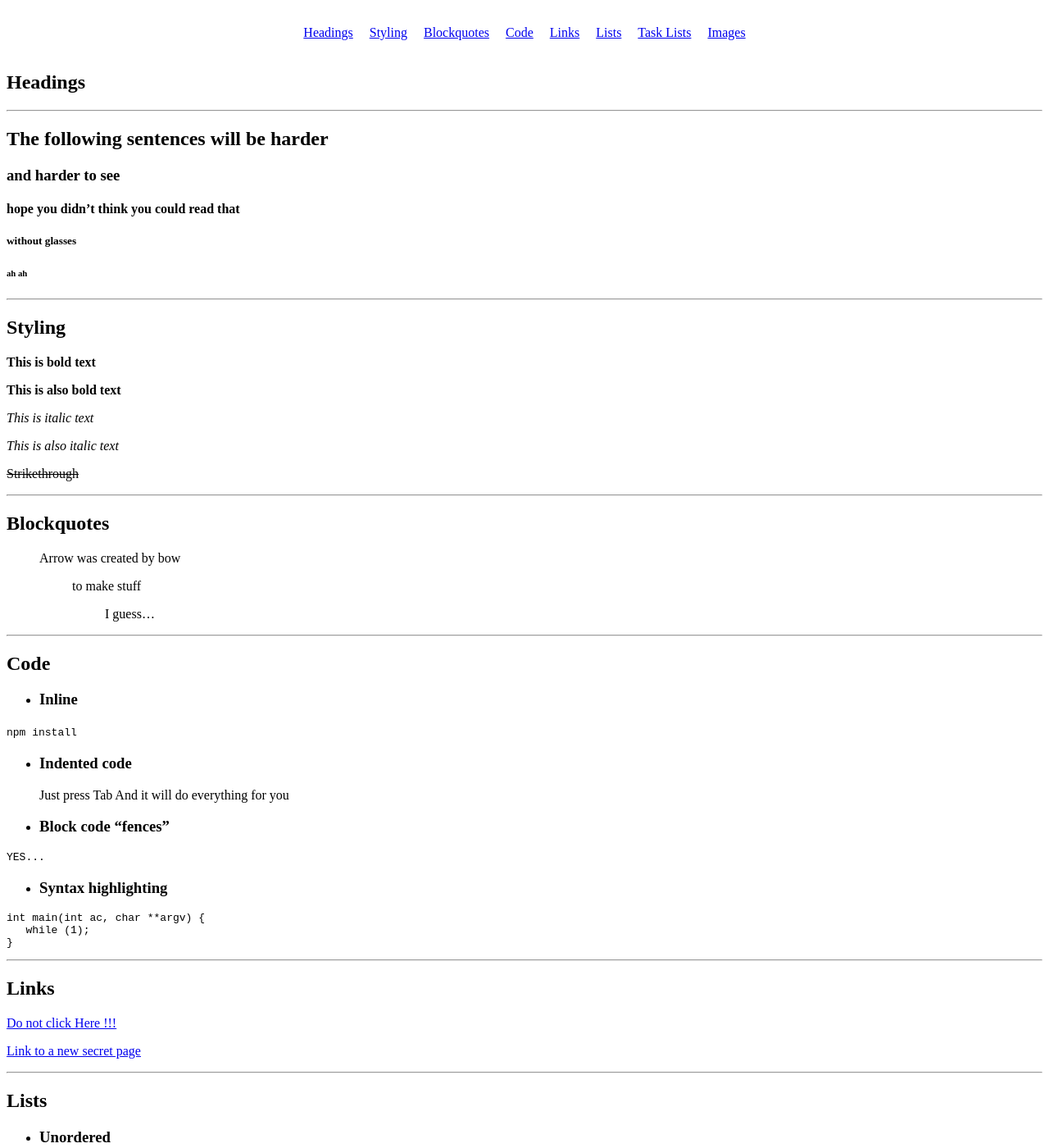
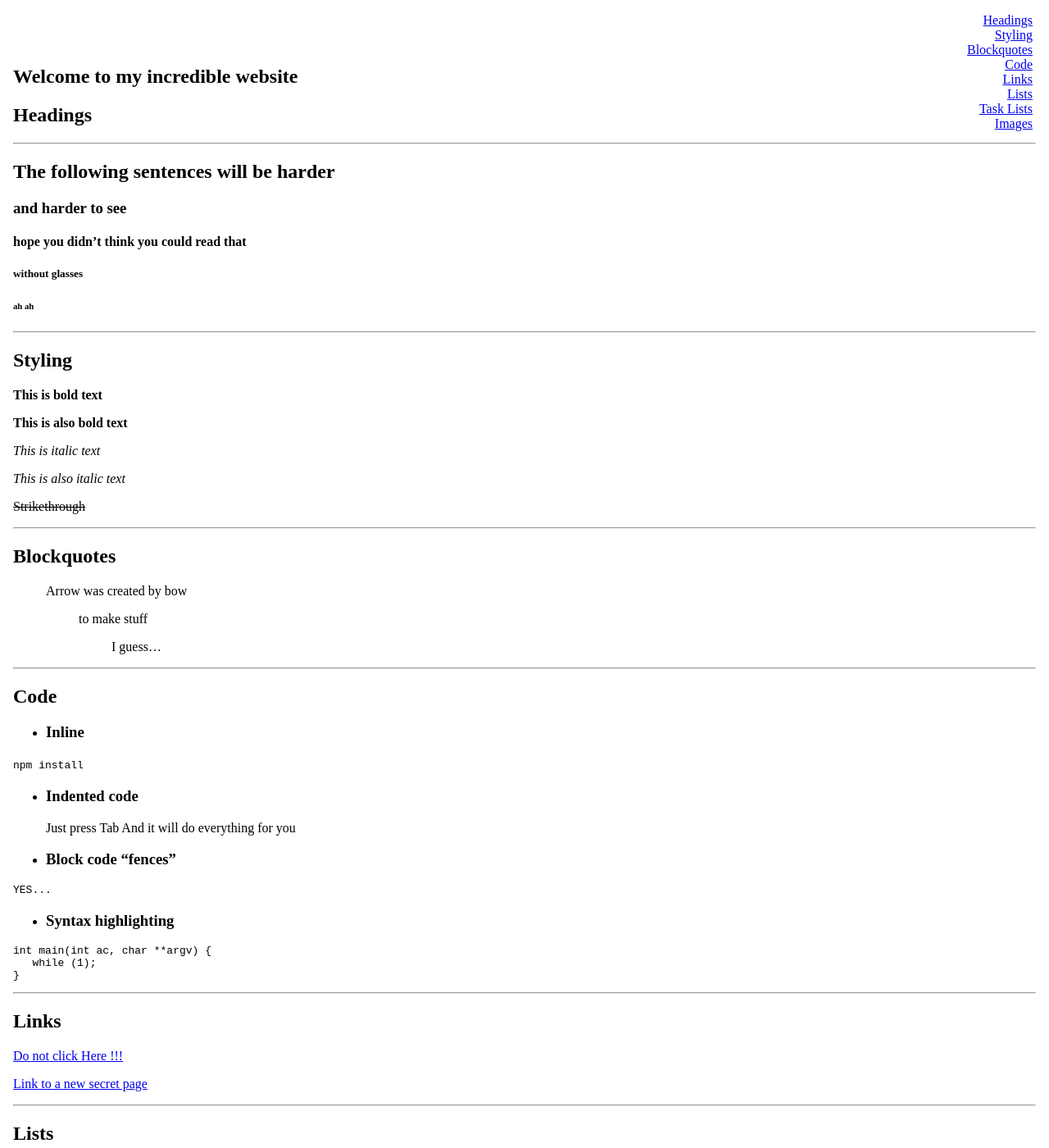
Before and after one commit to Trioud/Trioud.github.io, a Jekyll site: the page built from index.md, in a window 1280 px wide and 1400 px high. Shown: the whole window at 82% size. Built offline with Jekyll 4.4.1, drawn with Linux system fonts in a browser that asks for light colours; our own code applies the rules of GitHub Pages for plain Markdown files.

Commit message:
style: refactor the navbar

```diff
--- a/styles/styles.css
+++ b/styles/styles.css
@@ -1,15 +1,10 @@
 .nav-items {
     display: flex;
+    flex-direction: column;
     justify-content: center;
-    align-items: center;
+    align-items: flex-end;
     list-style: none;
-    gap: 20px;
-    position: fixed;
-    padding: 0;
-    width: 100%;
-    background: white;
-    margin: 0;
-    height: 80px;
+    margin-right: 20px;
 }
 
 body, html {
@@ -20,11 +15,11 @@
 }
 
 nav {
-    position: absolute;
+    position: fixed;
     top: 0;
     width: 100%;
 }
 
 .wrapper {
-    margin: 40px 8px 8px 8px;
+    margin: 80px 16px 8px;
 }
```
